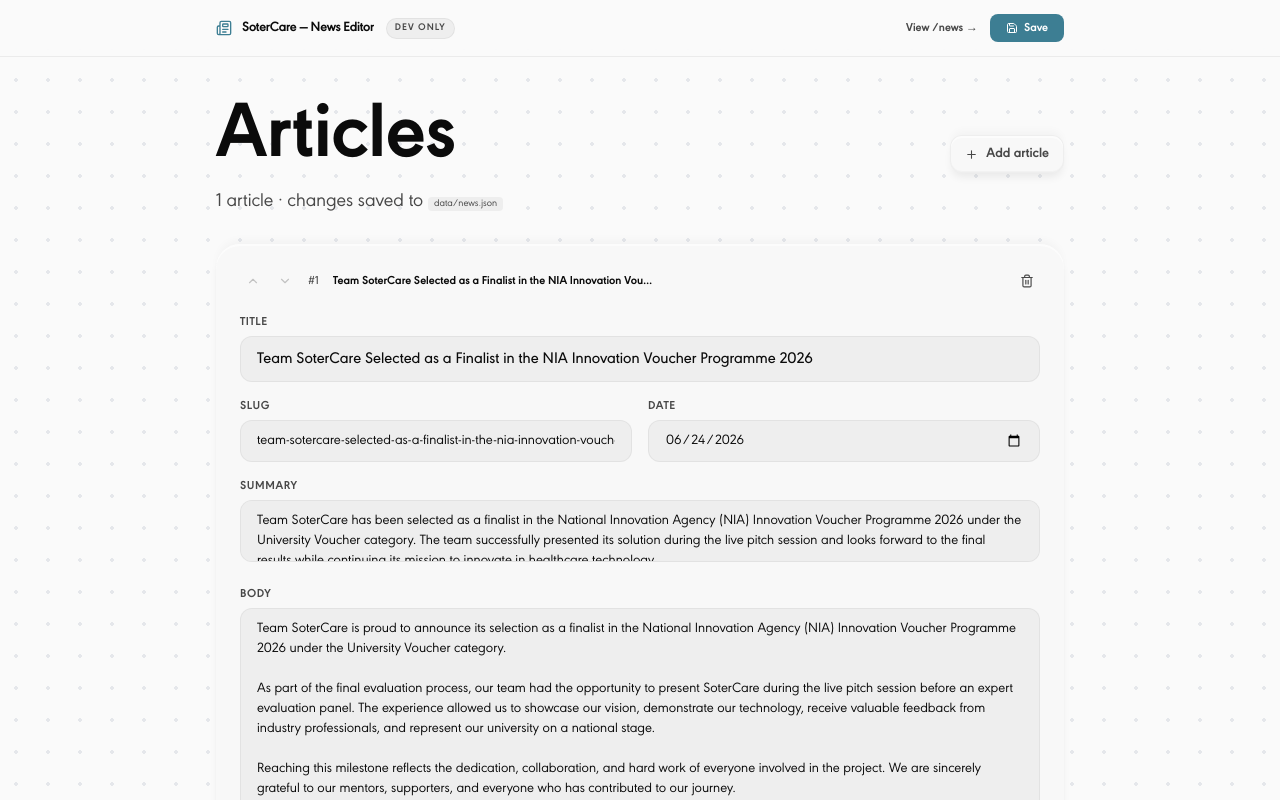
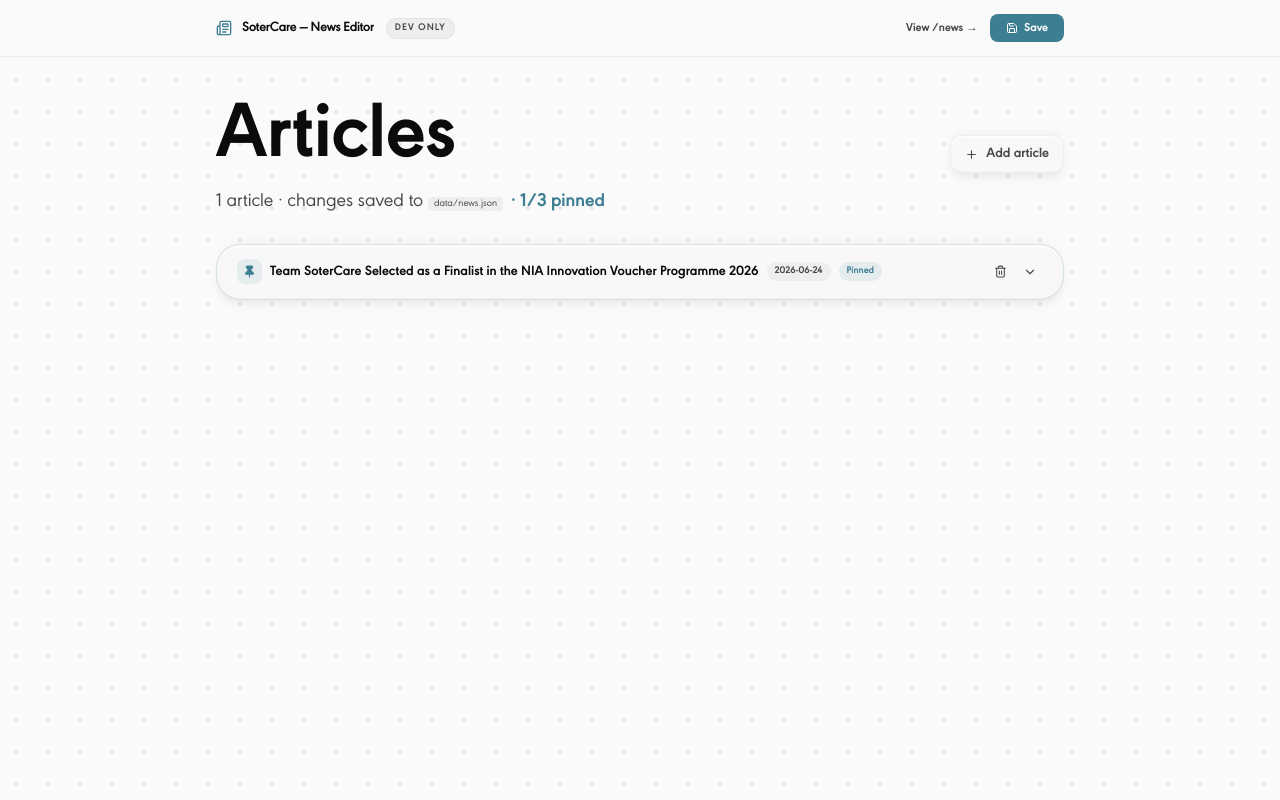
Before and after one commit to SoterCare/web-dev-v2, a Next.js app: page /editnews in a window 1280 px wide. Both pictures are taken after a click on the button 253 px from the left and 280 px from the top of the page. Shown: the top 800 px of the page. Built offline with nearby package versions, Linux system fonts and the light colour scheme.

Commit message:
feat: accordion collapse, pin toggle, date sort in NewsEditor

```diff
--- a/src/app/editnews/NewsEditor.tsx
+++ b/src/app/editnews/NewsEditor.tsx
@@ -4,10 +4,11 @@
 import Image from 'next/image';
 import Link from 'next/link';
 import {
-  ChevronUp, ChevronDown, Plus, Trash2, X,
-  Save, Upload, Loader2, Newspaper,
+  ChevronDown, ChevronUp, Plus, Trash2, X,
+  Save, Upload, Loader2, Newspaper, Pin,
 } from 'lucide-react';
 import type { NewsArticle, NewsData } from '@/types/news';
+import { sortArticles } from '@/lib/news-sort';
 import { saveNewsAction, uploadNewsImageAction } from '../dashboard/news-actions';
 
 function slugify(str: string): string {
@@ -24,6 +25,7 @@
     date: new Date().toISOString().split('T')[0],
     coverImage: '',
     tags: [],
+    pinned: false,
   };
 }
 
@@ -144,51 +146,67 @@
 }
 
 export default function NewsEditor({ initialData }: { initialData: NewsData }) {
-  const [articles, setArticles] = useState<NewsArticle[]>(initialData.articles);
+  const [articles, setArticles] = useState<NewsArticle[]>(() =>
+    sortArticles(initialData.articles)
+  );
+  const [expandedId, setExpandedId] = useState<string | null>(null);
+  const [pinWarning, setPinWarning] = useState(false);
   const [saving, setSaving] = useState(false);
   const [saved, setSaved] = useState(false);
   const [saveError, setSaveError] = useState('');
 
+  const pinnedCount = articles.filter((a) => a.pinned).length;
+
   const update = (id: string, patch: Partial<NewsArticle>) =>
-    setArticles((prev) => prev.map((a) => (a.id === id ? { ...a, ...patch } : a)));
+    setArticles((prev) =>
+      sortArticles(prev.map((a) => (a.id === id ? { ...a, ...patch } : a)))
+    );
 
   const handleTitleChange = (id: string, title: string) => {
     setArticles((prev) =>
+      sortArticles(
         prev.map((a) => {
           if (a.id !== id) return a;
           const autoSlug = a.slug === '' || a.slug === slugify(a.title);
           return { ...a, title, slug: autoSlug ? slugify(title) : a.slug };
-      }),
+        })
+      )
     );
   };
 
-  const addArticle = () => setArticles((prev) => [emptyArticle(), ...prev]);
+  const togglePin = (id: string) => {
+    const article = articles.find((a) => a.id === id);
+    if (!article) return;
+    if (!article.pinned && pinnedCount >= 3) {
+      setPinWarning(true);
+      setTimeout(() => setPinWarning(false), 3000);
+      return;
+    }
+    update(id, { pinned: !article.pinned });
+  };
+
+  const addArticle = () => {
+    const fresh = emptyArticle();
+    setArticles((prev) => sortArticles([fresh, ...prev]));
+    setExpandedId(fresh.id);
+  };
 
   const removeArticle = (id: string) => {
     if (!confirm('Remove this article?')) return;
     setArticles((prev) => prev.filter((a) => a.id !== id));
-  };
-
-  const move = (id: string, dir: -1 | 1) => {
-    setArticles((prev) => {
-      const idx = prev.findIndex((a) => a.id === id);
-      if (idx + dir < 0 || idx + dir >= prev.length) return prev;
-      const next = [...prev];
-      [next[idx], next[idx + dir]] = [next[idx + dir], next[idx]];
-      return next;
-    });
+    setExpandedId((prev) => (prev === id ? null : prev));
   };
 
   const addTag = (id: string, tag: string) =>
     setArticles((prev) =>
       prev.map((a) =>
-        a.id === id && !a.tags.includes(tag) ? { ...a, tags: [...a.tags, tag] } : a,
-      ),
+        a.id === id && !a.tags.includes(tag) ? { ...a, tags: [...a.tags, tag] } : a
+      )
     );
 
   const removeTag = (id: string, tag: string) =>
     setArticles((prev) =>
-      prev.map((a) => (a.id === id ? { ...a, tags: a.tags.filter((t) => t !== tag) } : a)),
+      prev.map((a) => (a.id === id ? { ...a, tags: a.tags.filter((t) => t !== tag) } : a))
     );
 
   const handleSave = async () => {
@@ -250,9 +268,17 @@
             </div>
           </div>
           {/* Status strip */}
-          {(saved || saveError) && (
-            <div className={`text-center text-xs py-1 font-medium ${saveError ? 'bg-red-50 text-red-600' : 'bg-[#a0cbdb]/10 text-[#3d7e93]'}`}>
-              {saveError || 'Saved successfully.'}
+          {(saved || saveError || pinWarning) && (
+            <div
+              className={`text-center text-xs py-1 font-medium ${
+                saveError
+                  ? 'bg-red-50 text-red-600'
+                  : pinWarning
+                  ? 'bg-amber-50 text-amber-700'
+                  : 'bg-[#a0cbdb]/10 text-[#3d7e93]'
+              }`}
+            >
+              {saveError || (pinWarning ? 'Max 3 articles can be pinned.' : 'Saved successfully.')}
             </div>
           )}
         </header>
@@ -268,6 +294,11 @@
                 <code className="font-mono text-[10px] bg-[var(--bg-panel)] px-1.5 py-0.5 rounded">
                   data/news.json
                 </code>
+                {pinnedCount > 0 && (
+                  <span className="ml-2 text-[#3d7e93] font-semibold">
+                    · {pinnedCount}/3 pinned
+                  </span>
+                )}
               </p>
             </div>
             <button
@@ -281,7 +312,7 @@
           </div>
 
           {/* Article list */}
-          <div className="space-y-5">
+          <div className="space-y-3">
             {articles.length === 0 && (
               <div className="text-center py-20 text-[var(--text-muted)]">
                 <p className="font-medium">No articles yet.</p>
@@ -295,51 +326,71 @@
               </div>
             )}
 
-            {articles.map((article, idx) => (
+            {articles.map((article) => {
+              const isOpen = expandedId === article.id;
+              return (
                 <div
                   key={article.id}
-                className="bg-[var(--bg-card)] rounded-3xl shadow-[var(--shadow-m)] p-4 sm:p-6"
+                  className={`bg-[var(--bg-card)] rounded-3xl shadow-[var(--shadow-m)] overflow-hidden border ${
+                    article.pinned ? 'border-[#3d7e93]/20' : 'border-black/[0.03]'
+                  }`}
                 >
-                {/* Control row */}
-                <div className="flex items-center justify-between mb-5">
-                  <div className="flex items-center gap-1.5">
+                  {/* Collapsed header row — always visible */}
+                  <div
+                    className="flex items-center gap-2 px-4 sm:px-5 py-3.5 cursor-pointer select-none"
+                    onClick={() => setExpandedId(isOpen ? null : article.id)}
+                  >
+                    {/* Pin button */}
                     <button
                       type="button"
-                      onClick={() => move(article.id, -1)}
-                      disabled={idx === 0}
-                      className="p-1.5 rounded-lg hover:bg-[var(--bg-panel)] disabled:opacity-30 transition-colors"
-                      aria-label="Move up"
+                      onClick={(e) => { e.stopPropagation(); togglePin(article.id); }}
+                      className={`p-1.5 rounded-lg transition-colors flex-shrink-0 ${
+                        article.pinned
+                          ? 'text-[#3d7e93] bg-[#3d7e93]/10'
+                          : 'text-[var(--text-muted)] hover:text-[#3d7e93] hover:bg-[var(--bg-panel)]'
+                      }`}
+                      aria-label={article.pinned ? 'Unpin article' : 'Pin article'}
                     >
-                      <ChevronUp size={14} className="text-[var(--text-muted)]" />
+                      <Pin size={13} className={article.pinned ? 'fill-[#3d7e93]' : ''} />
                     </button>
-                    <button
-                      type="button"
-                      onClick={() => move(article.id, 1)}
-                      disabled={idx === articles.length - 1}
-                      className="p-1.5 rounded-lg hover:bg-[var(--bg-panel)] disabled:opacity-30 transition-colors"
-                      aria-label="Move down"
-                    >
-                      <ChevronDown size={14} className="text-[var(--text-muted)]" />
-                    </button>
-                    <span className="text-xs text-[var(--text-muted)] font-medium ml-1">#{idx + 1}</span>
-                    {article.title && (
-                      <span className="text-xs text-[var(--text)] font-semibold ml-2 truncate max-w-[130px] sm:max-w-xs">
-                        {article.title}
+
+                    {/* Title + date */}
+                    <div className="flex-1 min-w-0 flex items-center gap-2">
+                      <span className="text-sm font-semibold text-[var(--text)] truncate">
+                        {article.title || <span className="text-[var(--text-muted)] font-normal italic">Untitled</span>}
+                      </span>
+                      {article.date && (
+                        <span className="text-[10px] font-semibold text-[var(--text-muted)] bg-[var(--bg-panel)] px-2 py-0.5 rounded-full flex-shrink-0">
+                          {article.date}
+                        </span>
+                      )}
+                      {article.pinned && (
+                        <span className="text-[10px] font-semibold text-[#3d7e93] bg-[#3d7e93]/10 px-2 py-0.5 rounded-full flex-shrink-0">
+                          Pinned
                         </span>
                       )}
                     </div>
+
+                    {/* Delete + chevron */}
+                    <div className="flex items-center gap-1 flex-shrink-0">
                       <button
                         type="button"
-                    onClick={() => removeArticle(article.id)}
+                        onClick={(e) => { e.stopPropagation(); removeArticle(article.id); }}
                         className="p-1.5 rounded-lg hover:bg-red-50 text-[var(--text-muted)] hover:text-red-500 transition-colors"
                         aria-label="Remove article"
                       >
-                    <Trash2 size={14} />
+                        <Trash2 size={13} />
                       </button>
+                      <span className="p-1.5 text-[var(--text-muted)]">
+                        {isOpen ? <ChevronUp size={14} /> : <ChevronDown size={14} />}
+                      </span>
+                    </div>
                   </div>
 
-                {/* Form */}
-                <div className="grid grid-cols-1 md:grid-cols-2 gap-4">
+                  {/* Expanded form */}
+                  {isOpen && (
+                    <div className="px-4 sm:px-6 pb-6 pt-1 border-t border-black/[0.04]">
+                      <div className="grid grid-cols-1 md:grid-cols-2 gap-4 mt-4">
                         <div className="md:col-span-2">
                           <label className="block text-xs font-semibold text-[var(--text-muted)] uppercase tracking-wider mb-1.5">Title</label>
                           <input
@@ -412,7 +463,10 @@
                         </div>
                       </div>
                     </div>
-            ))}
+                  )}
+                </div>
+              );
+            })}
           </div>
         </main>
       </div>
```
Lines whose indentation alone changed are shown as unchanged.
